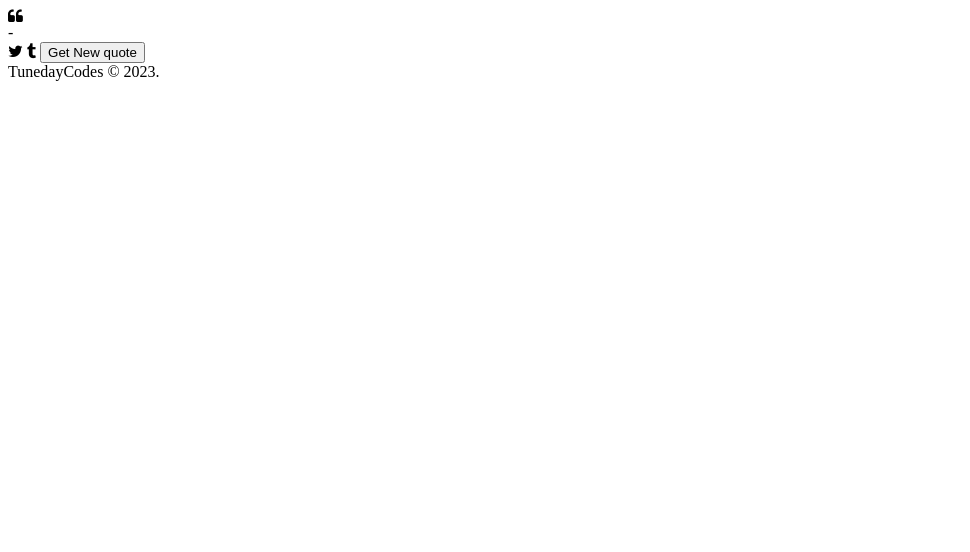
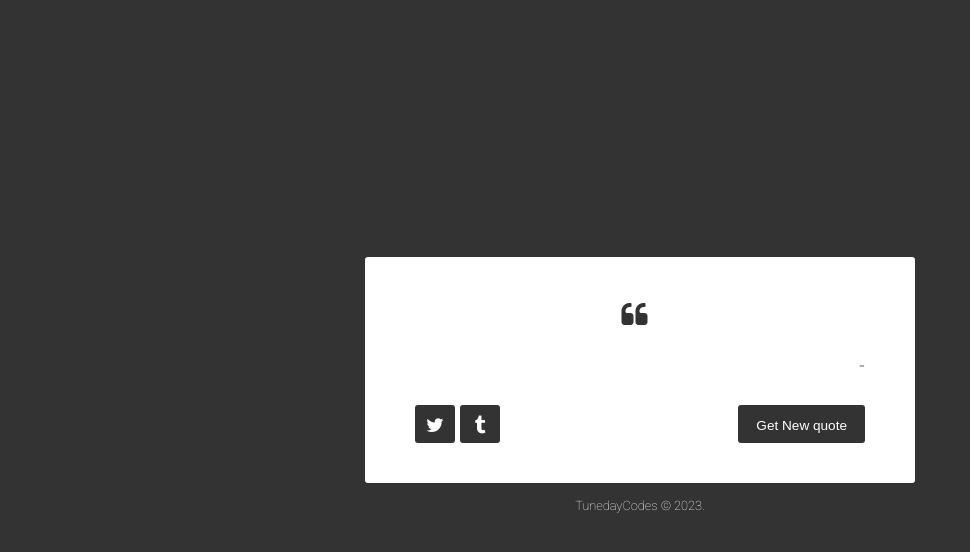
Before and after one commit to TunedayCodes/A-Random-Quote-Machine, a plain HTML site: page index.html in a window 1280 px wide. Shown: the whole page, without its empty margins (0-970 px from the left). Drawn offline with nearby package versions, Linux system fonts and the light colour scheme; no server answers.

Commit message:
New updates

```diff
--- a/index.html
+++ b/index.html
@@ -1,11 +1,14 @@
-<html>
+<!DOCTYPE html>
+<html lang="en">
 <head>
+	<meta charset="UTF-8">
+	<meta http-equiv="X-UA-Compatible" content="IE=edge">
+	<meta name="viewport" content="width=device-width, initial-scale=1.0">
+	<title>Random Quote Machine</title>
 	<link rel="stylesheet" href="styles.css" />
 	<link
       rel="stylesheet"
-      href="https://maxcdn.bootstrapcdn.com/font-awesome/4.3.0/css/font-awesome.min.css"
-    />
-    <title>Random Quote Machine</title>
+      href="https://maxcdn.bootstrapcdn.com/font-awesome/4.3.0/css/font-awesome.min.css"/>
 </head>
 <body>
 	<div id="wrapper">
--- a/script.js
+++ b/script.js
@@ -1,4 +1,4 @@
-let colors = [
+var colors = [
    '#16a085',
    '#27ae60',
    '#2c3e50',
@@ -12,13 +12,12 @@ let colors = [
    '#77B1A9',
    '#73A857'
  ];
+ var currentQuote = '';
+ var currentAuthor = '';
 
-let currentQuote = '';
-let currentAuthor = '';
-
-$(document).ready(function (){
+ $(document).ready(function () {
    getQuotes().then(() => {
-         getQuotes();
+     getQuote();
    });
 
    $('#new-quote').on('click', getQuote);
@@ -40,7 +39,7 @@ function getQuotes() {
    });
  }
 
-function getQuote(){
+ function getRandomQuote() {
    return quotesData.quotes[
      Math.floor(Math.random() * quotesData.quotes.length)
    ];
--- a/styles.css
+++ b/styles.css
@@ -0,0 +1,103 @@
+@import url('https://fonts.googleapis.com/css2?family=Chakra+Petch:wght@300&family=Roboto:wght@100&display=swap');
+
+* {
+  margin: 0;
+  padding: 0;
+  list-style: none;
+  vertical-align: baseline;
+}
+
+div {
+  position: relative;
+  z-index: 2;
+}
+
+body {
+  background-color: #333;
+  color: #333;
+  font-family: 'Chakra Petch', sans-serif;
+  font-weight: 400;
+  display: flex;
+  justify-content: center;
+  align-items: center;
+  height: 100vh;
+}
+
+.footer {
+  font-family: 'Roboto', sans-serif;
+  width: 450px;
+  text-align: center;
+  display: block;
+  margin: 15px auto 30px auto;
+  font-size: 0.8em;
+  color: #fff;
+}
+.footer a {
+  font-weight: 500;
+  text-decoration: none;
+  color: #fff;
+}
+
+#quote-box {
+  border-radius: 3px;
+  position: relative;
+  width: 450px;
+  padding: 40px 50px;
+  display: table;
+  background-color: #fff;
+}
+#quote-box .quote-text {
+  text-align: center;
+  width: 450px;
+  height: auto;
+  clear: both;
+  font-weight: 500;
+  font-size: 1.75em;
+}
+#quote-box .quote-text i {
+  font-size: 1em;
+  margin-right: 0.4em;
+}
+#quote-box .quote-author {
+  width: 450px;
+  height: auto;
+  clear: both;
+  padding-top: 20px;
+  font-size: 1em;
+  text-align: right;
+}
+#quote-box .buttons {
+  width: 450px;
+  margin: auto;
+  display: block;
+}
+#quote-box .buttons .button {
+  height: 38px;
+  border: none;
+  border-radius: 3px;
+  color: #fff;
+  background-color: #333;
+  outline: none;
+  font-size: 0.85em;
+  padding: 8px 18px 6px 18px;
+  margin-top: 30px;
+  opacity: 1;
+  cursor: pointer;
+}
+#quote-box .buttons .button:hover {
+  opacity: 0.9;
+}
+#quote-box .buttons .button#tweet-quote,
+#quote-box .buttons .button#tumblr-quote {
+  float: left;
+  padding: 0px;
+  padding-top: 8px;
+  text-align: center;
+  font-size: 1.2em;
+  margin-right: 5px;
+  height: 30px;
+  width: 40px;
+}
+#quote-box .buttons .button#new-quote {
+  float: right;
+}
```
Lines whose indentation alone changed are shown as unchanged.
